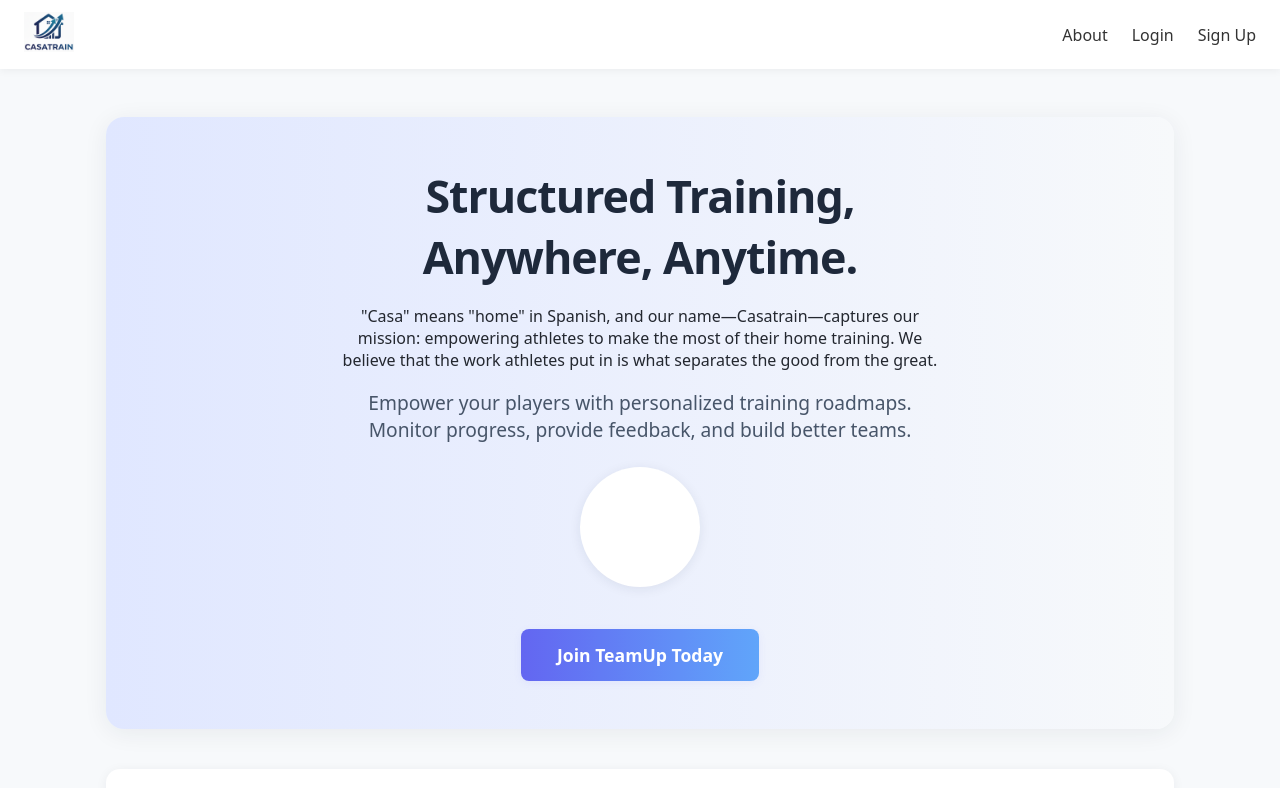
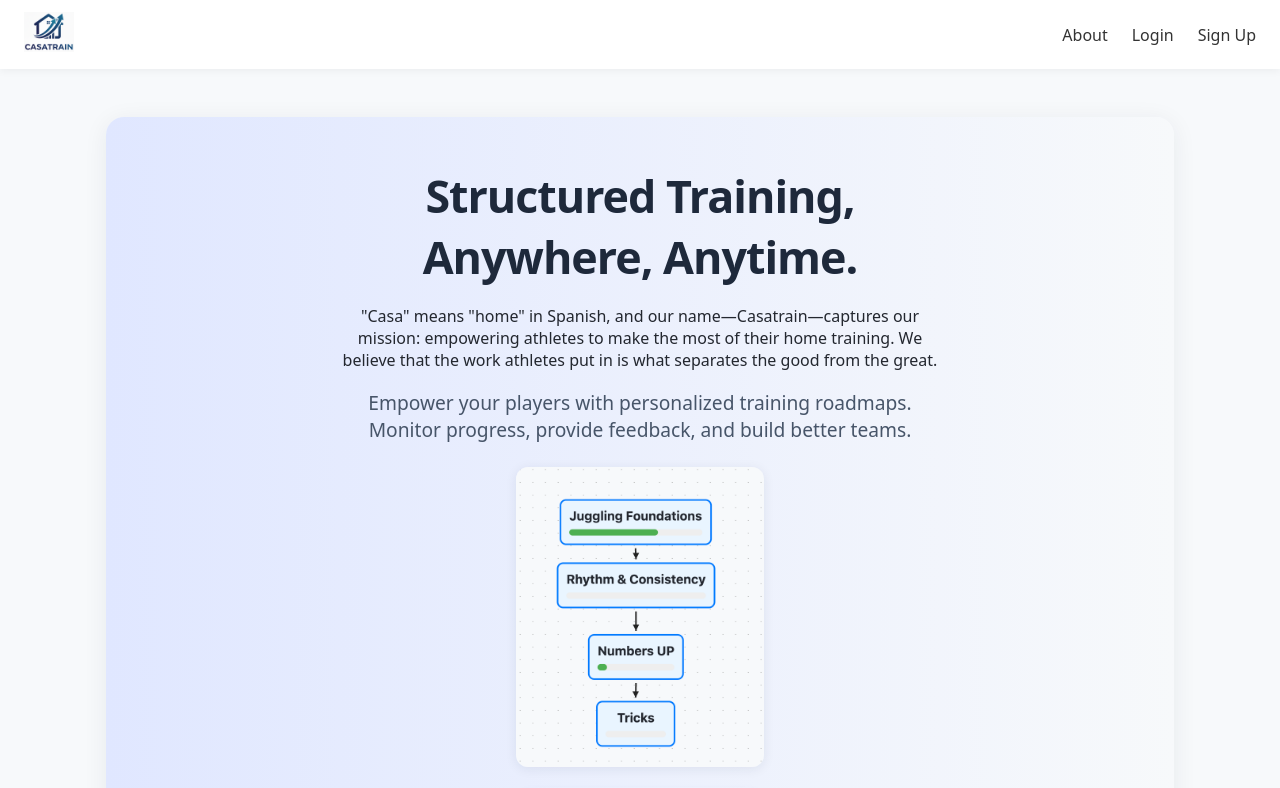
Before and after one commit to taikikob/teamup, a React (Vite) app in the folder frontend/: page / in a window 1280 px wide. Shown: the top 788 px of the page. Built offline with nearby package versions, Linux system fonts and the light colour scheme.

Commit message:
landing page added example roadmap.

```diff
--- a/frontend/src/css/LandingPage.css
+++ b/frontend/src/css/LandingPage.css
@@ -54,6 +54,12 @@ body {
   align-items: center;
   justify-content: center;
   overflow: hidden;
+}
+
+.exampleRoadmap img {
+  height: 300px;
+  border-radius: 12px;
+  box-shadow: 0 2px 12px rgba(30, 41, 59, 0.08);
 }
 
 .hero-subtitle {
--- a/frontend/src/pages/Landingpage.tsx
+++ b/frontend/src/pages/Landingpage.tsx
@@ -15,9 +15,8 @@ function Landingpage() {
                             <p className="hero-subtitle">
                                 Empower your players with personalized training roadmaps. Monitor progress, provide feedback, and build better teams.
                             </p>
-                            <div className="logo-img">
-                                {/* You could add a background image or an illustration here */}
-                                {/* Example: <img src="training_illustration.png" alt="Training illustration" /> */}
+                            <div className="exampleRoadmap">
+                                <img src="exampleRoadmap.png" alt="Example Roadmap" />
                             </div>
                             <Link to="/signup" className="cta-button hero-cta">Join TeamUp Today</Link>
                         </div>
```
